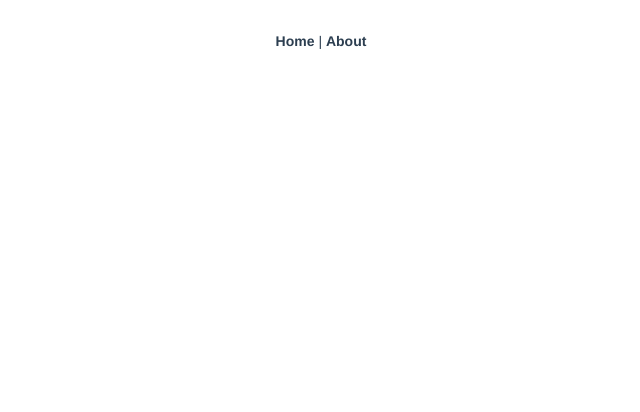
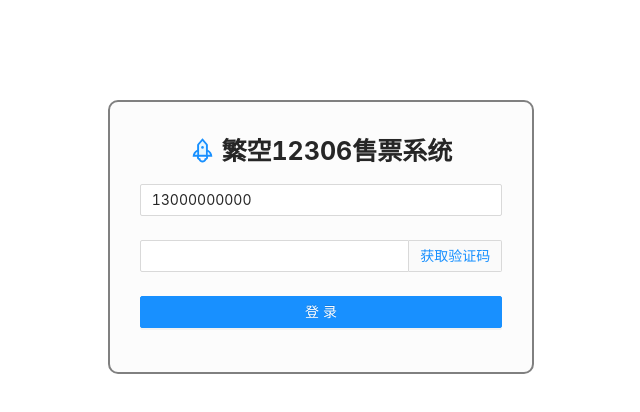
Before and after one commit to fankoyu2019/train12306, a Vue app in the folder web/: page /login in a window 1280 px wide. Before the commit this address had no page. Shown: the top 412 px of the page, without its empty margins (319-959 px from the left). Built offline with nearby package versions, Linux system fonts and the light colour scheme.

Commit message:
5.6 修改login页面，登录注册二合一，后端端口未连接

```diff
--- a/web/package.json
+++ b/web/package.json
@@ -38,7 +38,9 @@
     "parserOptions": {
       "parser": "@babel/eslint-parser"
     },
-    "rules": {}
+    "rules": {
+      "vue/multi-word-component-names": 0
+    }
   },
   "browserslist": [
     "> 1%",
--- a/web/src/App.vue
+++ b/web/src/App.vue
@@ -1,30 +1,3 @@
 <template>
-  <nav>
-    <router-link to="/">Home</router-link> |
-    <router-link to="/about">About</router-link>
-  </nav>
   <router-view/>
 </template>
-
-<style>
-#app {
-  font-family: Avenir, Helvetica, Arial, sans-serif;
-  -webkit-font-smoothing: antialiased;
-  -moz-osx-font-smoothing: grayscale;
-  text-align: center;
-  color: #2c3e50;
-}
-
-nav {
-  padding: 30px;
-}
-
-nav a {
-  font-weight: bold;
-  color: #2c3e50;
-}
-
-nav a.router-link-exact-active {
-  color: #42b983;
-}
-</style>
--- a/web/src/router/index.js
+++ b/web/src/router/index.js
@@ -14,6 +14,10 @@ const routes = [
     // this generates a separate chunk (about.[hash].js) for this route
     // which is lazy-loaded when the route is visited.
     component: () => import(/* webpackChunkName: "about" */ '../views/AboutView.vue')
+  },
+  {
+    path: '/login',
+    component: () => import('../views/login.vue')
   }
 ]
 
--- /dev/null
+++ b/web/src/views/login.vue
@@ -0,0 +1,69 @@
+<template>
+  <a-row class="login">
+    <a-col :span="8" :offset="8" class="login-main">
+      <h1 style="text-align: center"><rocket-two-tone />&nbsp;繁空12306售票系统</h1>
+      <a-form
+          :model="loginForm"
+          name="basic"
+          autocomplete="off"
+      >
+        <a-form-item
+            label=""
+            name="mobile"
+            :rules="[{ required: true, message: '请输入手机号!' }]"
+        >
+          <a-input v-model:value="loginForm.mobile" placeholder="手机号"/>
+        </a-form-item>
+
+        <a-form-item
+            label=""
+            name="code"
+            :rules="[{ required: true, message: '请输入验证码!' }]"
+        >
+          <a-input v-model:value="loginForm.code">
+            <template #addonAfter>
+              <a @click="sendCode">获取验证码</a>
+            </template>
+          </a-input>
+          <!--<a-input v-model:value="loginForm.code" placeholder="验证码"/>-->
+        </a-form-item>
+
+        <a-form-item>
+          <a-button type="primary" block @click="login">登录</a-button>
+        </a-form-item>
+
+      </a-form>
+    </a-col>
+  </a-row>
+</template>
+<script>
+import { defineComponent, reactive } from 'vue';
+
+export default defineComponent({
+  name: "login-view",
+  setup() {
+    const loginForm = reactive({
+      mobile: '13000000000',
+      code: '',
+    });
+
+    return {
+      loginForm,
+    };
+  },
+});
+</script>
+
+<style>
+.login-main h1 {
+  font-size: 25px;
+  font-weight: bold;
+}
+.login-main {
+  margin-top: 100px;
+  padding: 30px 30px 20px;
+  border: 2px solid grey;
+  border-radius: 10px;
+  background-color: #fcfcfc;
+}
+</style>
```
